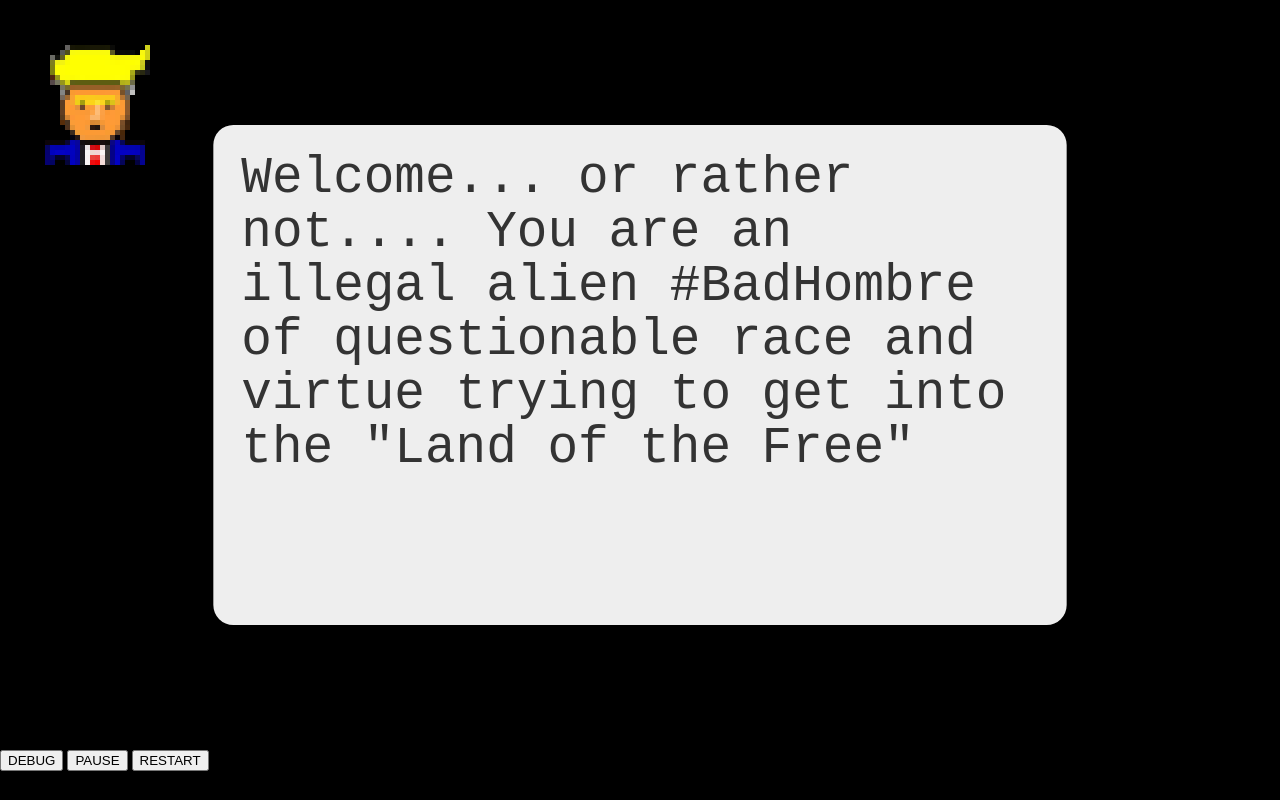
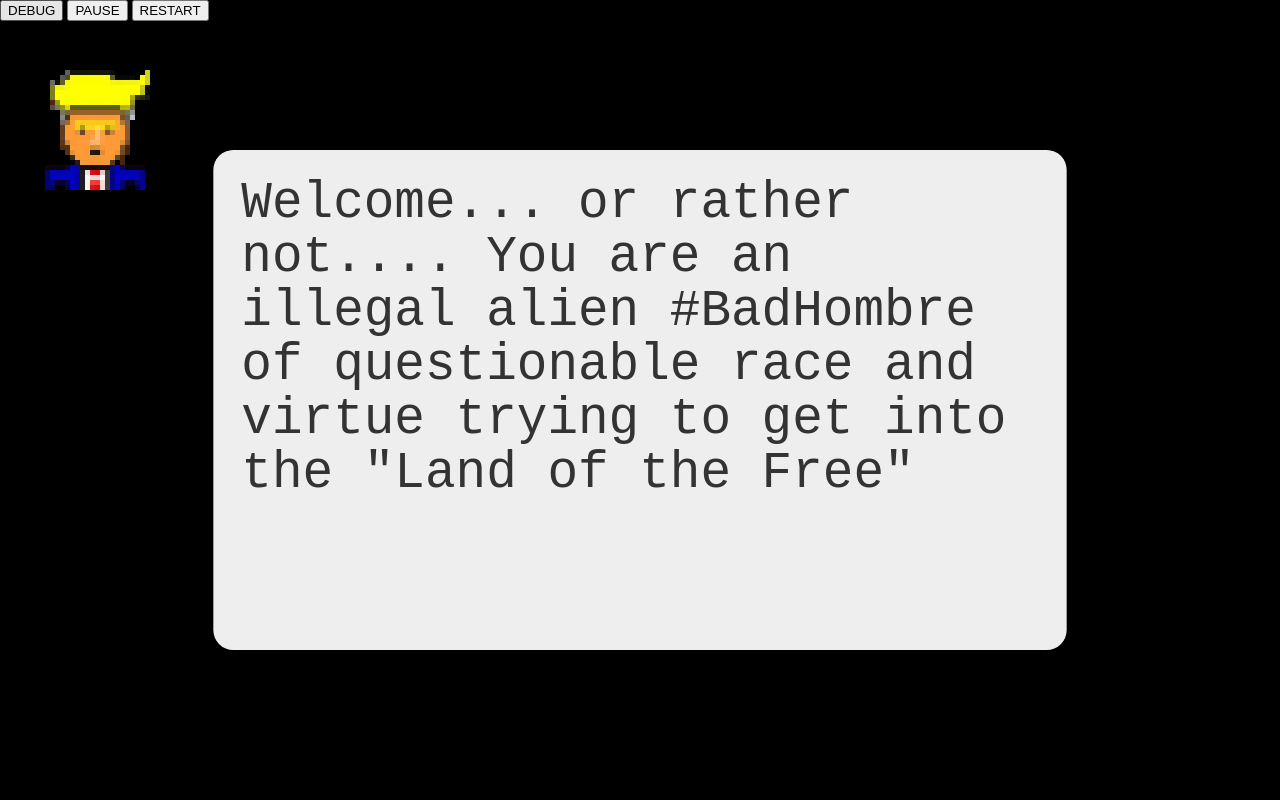
Before and after one commit to cawoodm/jumpy-mike, a plain HTML site: page index.html in a window 1280 px wide. Drawn offline with Linux system fonts and the light colour scheme.

Commit message:
Build 03.09.2017 18:02:32.48

```diff
--- a/index.html
+++ b/index.html
@@ -17,7 +17,7 @@ body {position: relative}
 </style>
 </head>
 <body>
-<canvas id="c" width=30 height=40></canvas>
+<canvas id="c" style="position:absolute;"></canvas>
 
 <button onclick="DEBUG=!DEBUG; this.innerText='DEBUG ('+DEBUG+')'">DEBUG</button>
 <button onclick="G.pause(); this.innerText=G._intervalId?'PAUSE':'CONTINUE'">PAUSE</button>
--- a/init.js
+++ b/init.js
@@ -32,6 +32,7 @@ G.init = function() {
 	G.ui.area.style.margin='0px';
 	G.ui.area.width=Math.floor(G.ui.width*G.ui.scaleX);
 	G.ui.area.height=Math.floor(G.ui.height*G.ui.scaleY);
+	G.ui.area.style.top=(window.innerHeight-G.ui.area.height)/2;
 	G.ui.area.ctx.imageSmoothingEnabled=false;
 	//G.ui.area.style.backgroundColor='#DDD';
 	G.ui.pts = {}
--- a/release/app.js
+++ b/release/app.js
@@ -63,9 +63,9 @@ G.init = function() {
 		image: new Image()
 	};
 	G.playerDefault.image.src='sprites.png';
+	G.player=G.playerDefault;
 	if (G.playerDefault.image.complete) G.startMain();
 	else G.playerDefault.image.onload = G.startMain;
-	G.player=G.playerDefault;
 }
 //FILE: sprites.js
 function makeSprite(X,H,a) {
```
Also changed, not shown: 3 other files.
